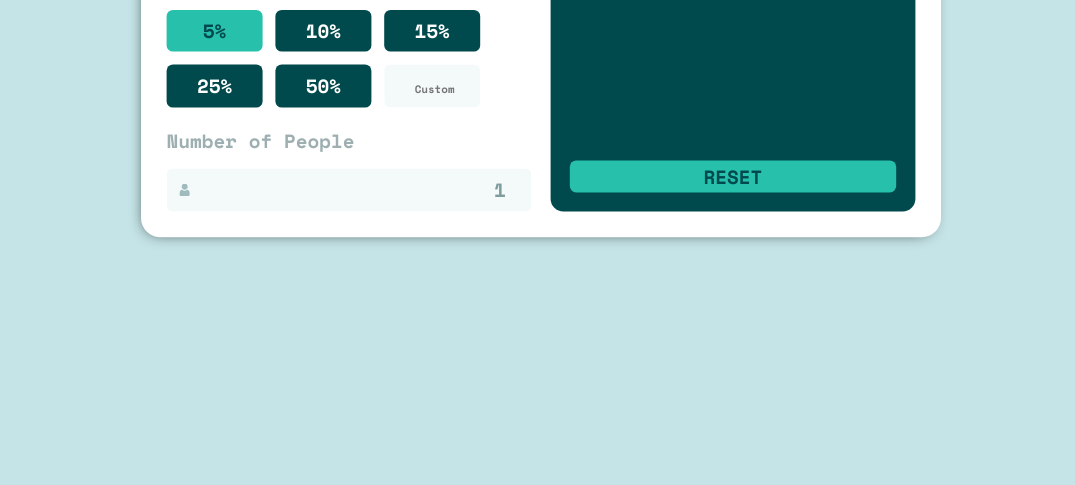
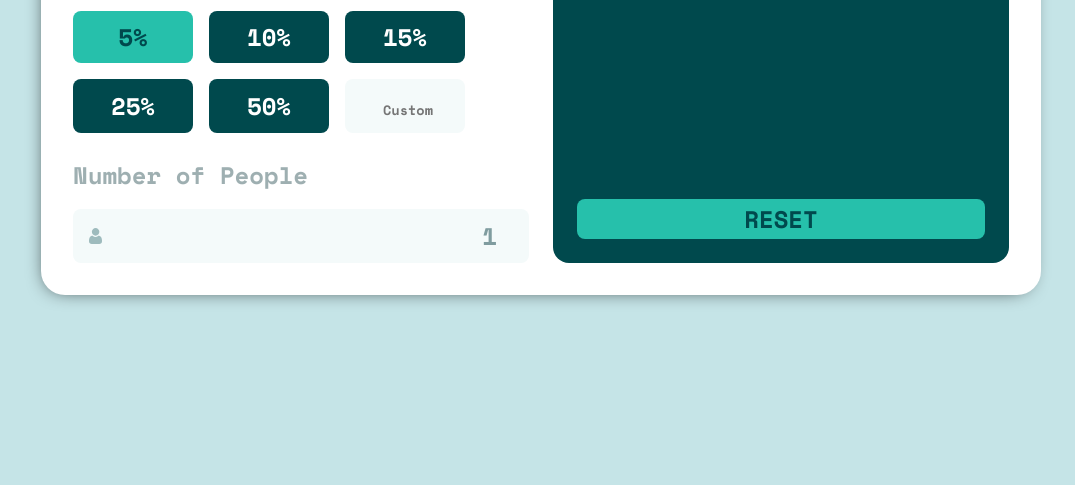
Before and after one commit to aleksandr-onopriyenko/tip-calculator, a website built with webpack: page app/index.html in a window 1280 px wide. Shown: the part 315-800 px from the top of the page, without its empty margins (99-1174 px from the left). Built offline with nearby package versions, Linux system fonts and the light colour scheme.

Commit message:
fix: remove transform rule for app block

```diff
--- a/src/assets/scss/block/_app.scss
+++ b/src/assets/scss/block/_app.scss
@@ -8,10 +8,6 @@
   padding: 2rem 0;
   max-width: 1000px;
   margin: 0 auto;
-
-  @include md-min {
-    transform: scale(0.8);
-  }
 
   &__title {
     width: 100px;
```
Also changed, not shown: app/assets/css/main.css.
